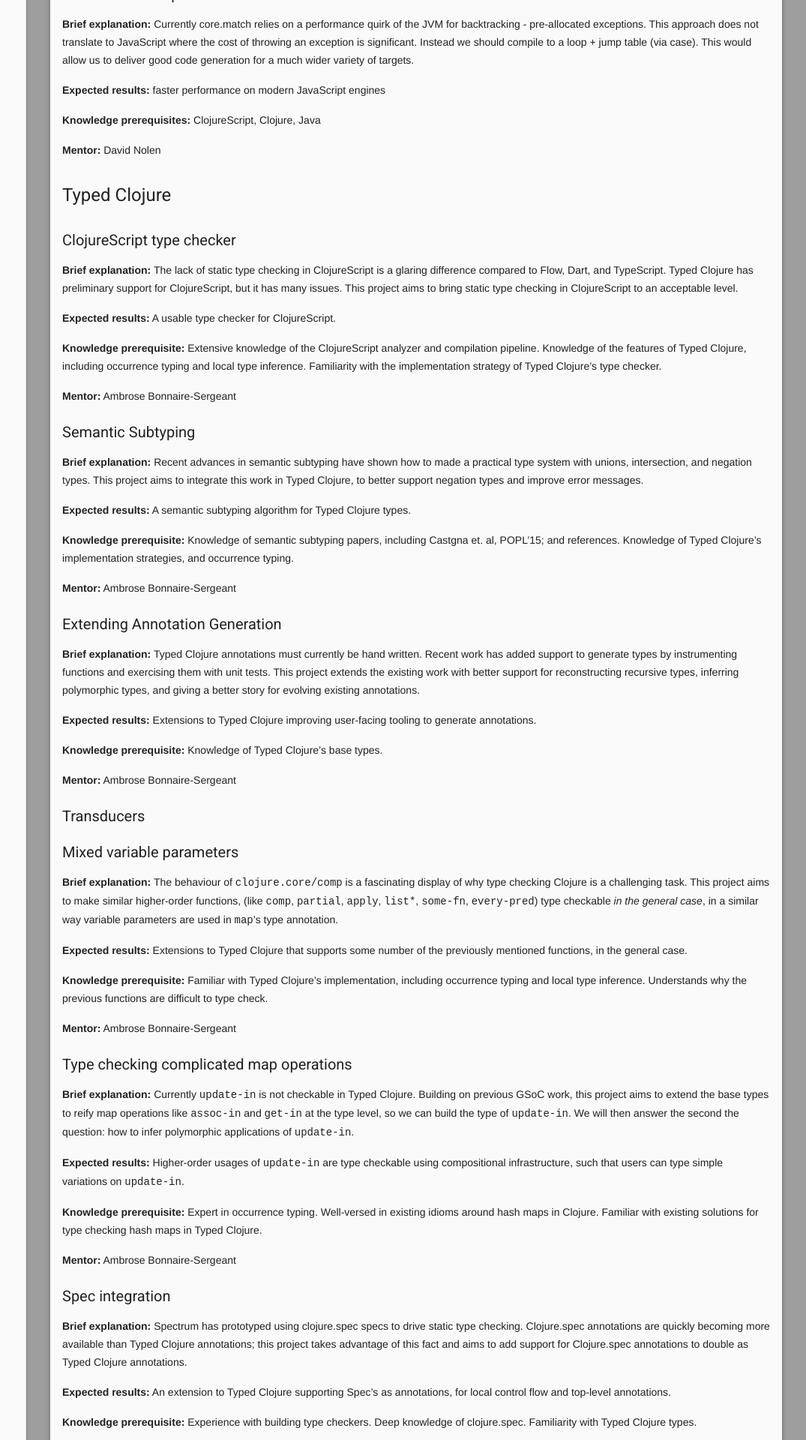
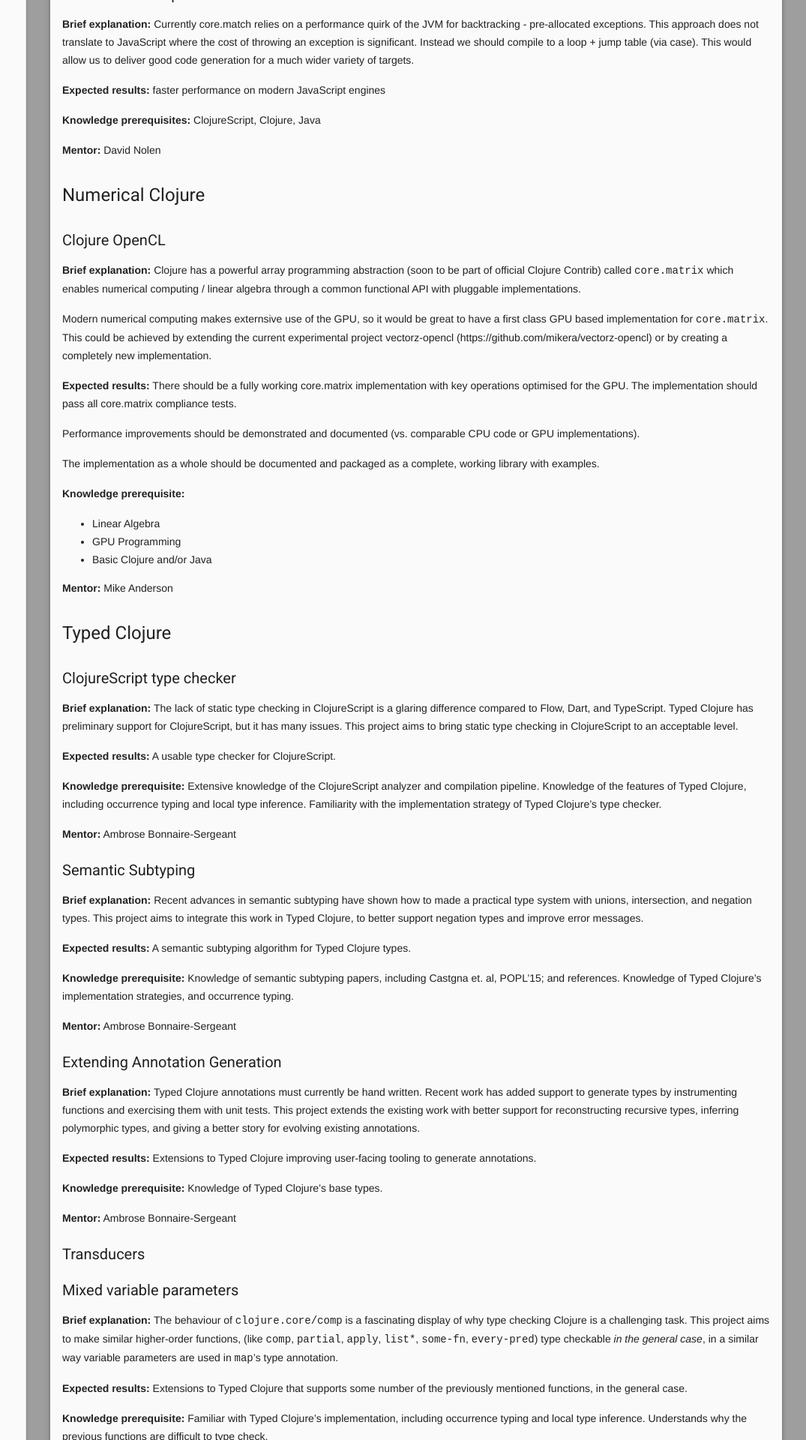
Before and after one commit to clojars/clojure-gsoc-2017, a Jekyll site: the page built from project-ideas/index.md, in a window 1280 px wide. Shown: the part 2709-4629 px from the top of the page at 75% size, without its empty margins (205-1280 px from the left). Built offline with Jekyll 4.4.1, drawn with Linux system fonts in a browser that asks for light colours; our own code applies the rules of GitHub Pages for plain Markdown files; some of the changed text lies outside the part shown.

Commit message:
Add core.matrix GPU project

```diff
--- a/project-ideas/index.md
+++ b/project-ideas/index.md
@@ -156,6 +156,31 @@
 **Knowledge prerequisites:** ClojureScript, Clojure, Java
 
 **Mentor:** David Nolen
+
+### Numerical Clojure
+
+#### Clojure OpenCL
+
+**Brief explanation:**
+Clojure has a powerful array programming abstraction (soon to be part of official Clojure Contrib) called `core.matrix` which enables numerical computing / linear algebra through a common functional API with pluggable implementations.
+
+Modern numerical computing makes externsive use of the GPU, so it would be great to have a first class GPU based implementation for `core.matrix`. This could be achieved by extending the current experimental project vectorz-opencl (https://github.com/mikera/vectorz-opencl) or by creating a completely new implementation.
+
+**Expected results:**
+There should be a fully working core.matrix implementation with key operations optimised for the GPU. The implementation should pass all core.matrix compliance tests.
+
+Performance improvements should be demonstrated and documented (vs. comparable CPU code or GPU implementations).
+
+The implementation as a whole should be documented and packaged as a complete, working library with examples.
+
+**Knowledge prerequisite:**
+- Linear Algebra
+- GPU Programming
+- Basic Clojure and/or Java
+
+**Mentor:**
+Mike Anderson
+
 
 ### Typed Clojure
 
```
